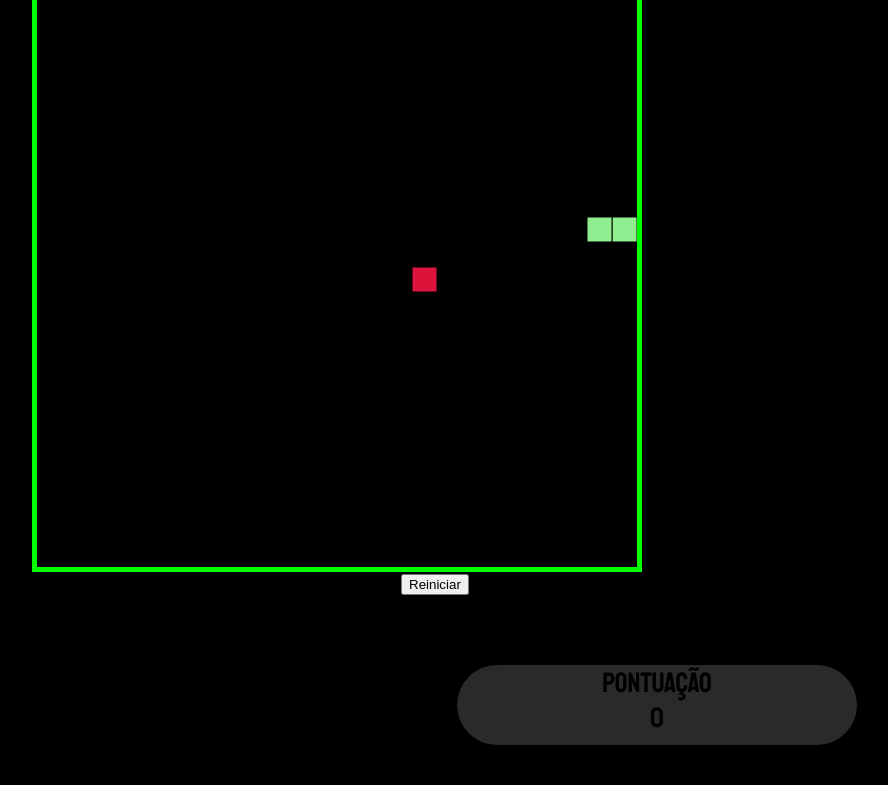
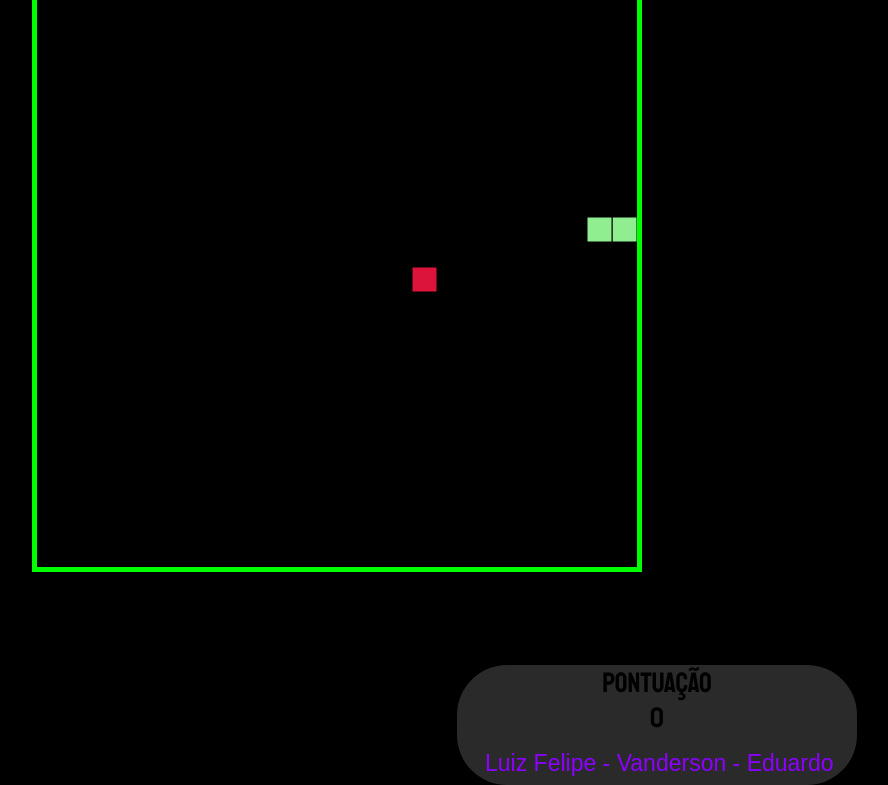
Before and after one commit to Felipezkg/snakegame, a plain HTML site: page index.html in a window 1280 px wide. Shown: the part 133-918 px from the top of the page, without its empty margins (303-1191 px from the left). Before the commit the page ends 878 px from the top, so only its background shows below. Drawn offline with Linux system fonts and the light colour scheme.

Commit message:
Atualização do Ćódigo v1.3

```diff
--- a/index.html
+++ b/index.html
@@ -8,7 +8,7 @@
     <!-- <link rel="stylesheet" href="https://fonts.googleapis.com/css?family=Audiowide"> -->
     <link href="https://fonts.googleapis.com/css2?family=Permanent+Marker&display=swap" rel="stylesheet">
     <link href="https://fonts.googleapis.com/css2?family=Staatliches&display=swap" rel="stylesheet">
-    <title>Jogo da CobrinhAA</title>
+    <title>Snake Game</title>
 </head>
 <body>
 
@@ -20,9 +20,8 @@
     <div class="card">
         Pontuação
         <div id="score">0</div>
-    </div>
-
-    <input type="button" id="btn-reiniciar" value="Reiniciar">
+        <div class="part">Luiz Felipe - Vanderson - Eduardo </div>
+        </div>
 
     <script src="script.js"></script>
 </body>
--- a/script.js
+++ b/script.js
@@ -1,3 +1,4 @@
+
 // Variavel da Cobra
 let cobra = [
     {x:250, y:250},
--- a/style.css
+++ b/style.css
@@ -14,7 +14,7 @@ body{
 .card{
     position: absolute;
     width: 400px;
-    height: 80px;
+    height: 120px;
     border-radius: 50px;
     margin-left: 752px;
     text-align: center;
@@ -22,20 +22,15 @@ body{
     font-size: 28px;
     margin-top: 790px;
     font-family: 'Staatliches', 'cursive';
-
-
-
 }
 
 .top_card{
     text-align: center;
     padding: -10px;
-
 }
 
 .title{
     position: absolute !important;
-
     left: 40%;
     bottom: 86%;
     font-size: 70px;
@@ -48,3 +43,12 @@ body{
     left: 55%;
     bottom: 9%;
 }
+
+.part{
+    position: absolute;
+    color: rgb(140, 0, 255);
+    font-family: Arial, Helvetica, sans-serif;
+    font-size: 23px;
+    bottom: 8px;
+    left: 28px;
+}
```
